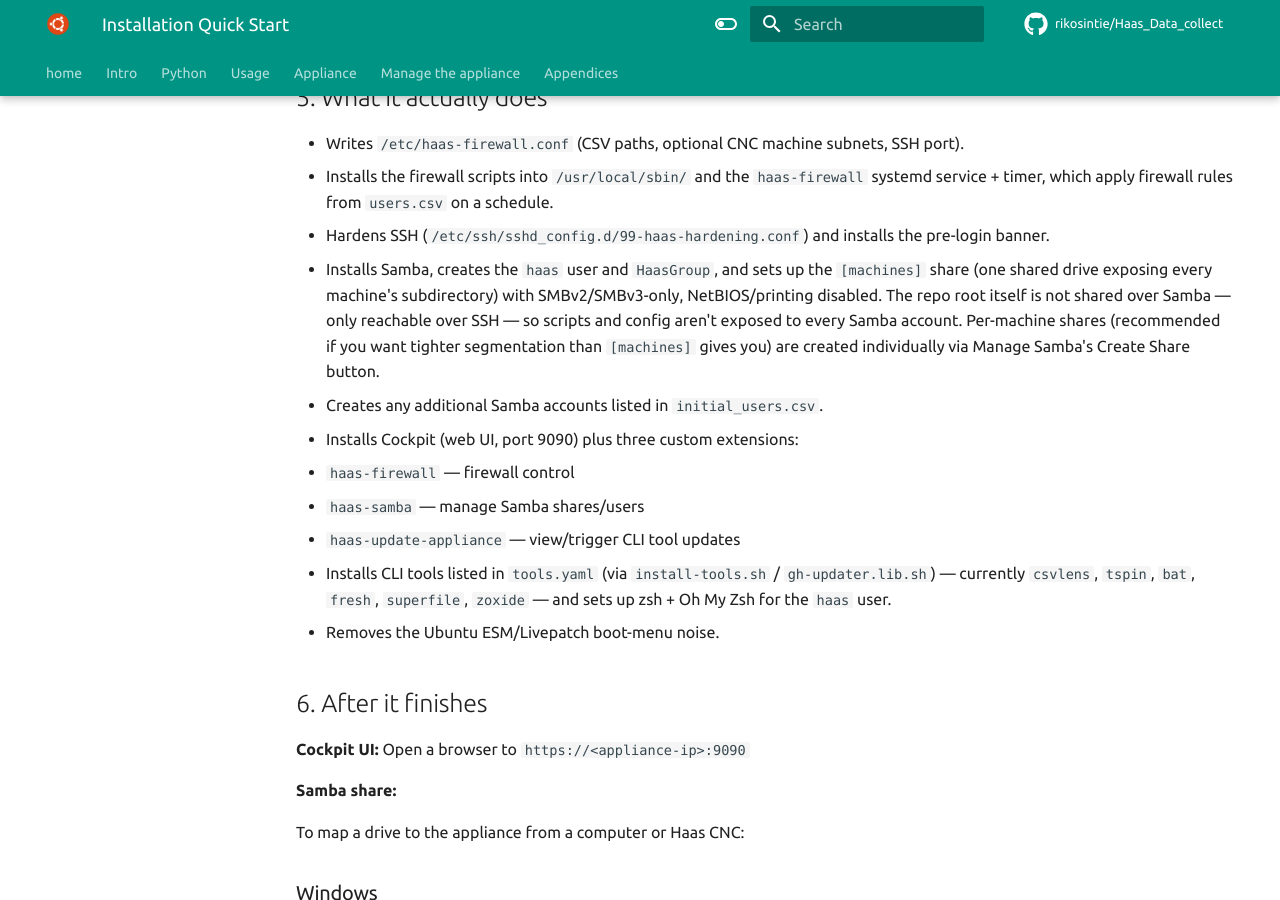
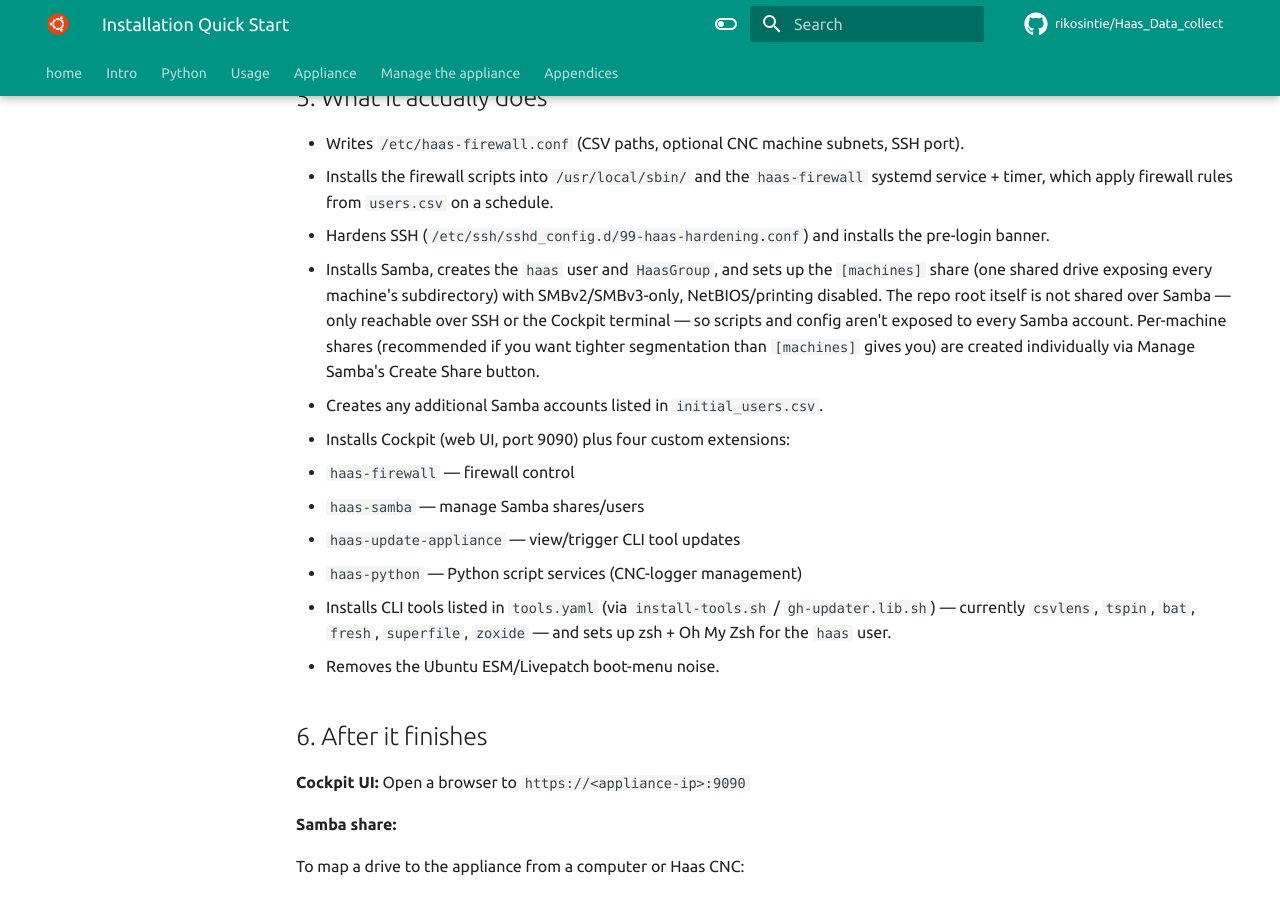
Before and after one commit to rikosintie/Haas_Data_collect, an MkDocs documentation site: the page built from docs/INSTALL_QUICKSTART.md, in a window 1280 px wide and 900 px high, scrolled down 993 px. Built offline with MkDocs 1.6.1 and Material for MkDocs 9.7.7, drawn with Linux system fonts in a browser that asks for light colours; some web fonts are replaced; comment, search, counter and statistics services are not loaded; some of the changed text lies outside the part shown.

Commit message:
Git Title: docs/INSTALL_QUICKSTART.md: Formatting
Git Description:

1. Is INSTALL_QUICKSTART.md in the mkdocs nav? No — confirmed via mkdocs
build's own "not included in nav" listing and a direct grep of mkdocs.yml.
It's only reachable by direct URL, not linked from the site menu. Want me
to add it to the nav (and if so, where — top-level, or under a section)?
2. "over SSH" → "over SSH or the Cockpit terminal" — done, that's a genuinely
real second access path.
3. "three custom extensions" → "four" — confirmed haas-python was missing from the list; added it.
4. "prints out the Haas aliases to the screen" — didn't add this one.
Checked haas-install.sh directly and it doesn't print the alias list at all
 — that "Haas Commands" banner only shows up via the MOTD script (99-custom-function.sh)
 on subsequent logins, not as something the installer itself does at completion.
 Adding it to the "what it actually does" list would've been inaccurate.
 Let me know if you'd like a note about the MOTD banner added somewhere more appropriate instead.
5. hostname lookups gotcha — rewrite, not remove. A hand-edited smb.conf
or restored old backup could still reintroduce the slow behavior, so the
gotcha itself is still worth keeping. What needed fixing was the verification
advice: it now correctly says to use testparm -v | grep -i "hostname lookups"
instead of implying testparm -s would show it — we know from last night
that -s never shows a setting that matches Samba's own default, so the
old wording would've sent someone chasing a false alarm.

While in the file, also fixed a genuine duplicate bullet
(the "reboot required" line was repeated twice back to back) and two small
typos on the install-summary line (repo_dir> missing its <, a double space).
Added a cross-link from the install-summary bullet to yesterday's new
Install Summary Cockpit button doc, since it's directly relevant.

```diff
--- a/docs/INSTALL_QUICKSTART.md
+++ b/docs/INSTALL_QUICKSTART.md
@@ -50,16 +50,18 @@
 - Installs Samba, creates the `haas` user and `HaasGroup`, and sets up the
   `[machines]` share (one shared drive exposing every machine's
   subdirectory) with SMBv2/SMBv3-only, NetBIOS/printing disabled. The repo
-  root itself is not shared over Samba — only reachable over SSH — so
-  scripts and config aren't exposed to every Samba account. Per-machine
+  root itself is not shared over Samba — only reachable over SSH or the
+  Cockpit terminal — so scripts and config aren't exposed to every Samba
+  account. Per-machine
   shares (recommended if you want tighter segmentation than `[machines]`
   gives you) are created individually via Manage Samba's Create Share
   button.
 - Creates any additional Samba accounts listed in `initial_users.csv`.
-- Installs Cockpit (web UI, port 9090) plus three custom extensions:
+- Installs Cockpit (web UI, port 9090) plus four custom extensions:
   - `haas-firewall` — firewall control
   - `haas-samba` — manage Samba shares/users
   - `haas-update-appliance` — view/trigger CLI tool updates
+  - `haas-python` — Python script services (CNC-logger management)
 - Installs CLI tools listed in `tools.yaml` (via `install-tools.sh` /
   `gh-updater.lib.sh`) — currently `csvlens`, `tspin`, `bat`, `fresh`,
   `superfile`, `zoxide` — and sets up zsh + Oh My Zsh for the `haas` user.
@@ -139,11 +141,10 @@
 !!! warning "Common Gotchas on Haas NGC"
     - **Case Sensitivity:** SMB share names can be picky depending on the NGC software release. Ensure the share name (e.g. `machines`) matches the exact capitalization defined in `smb.conf`.
     - **Path Traversal:** Do not add slashes to the share name (use `machines`, not `/machines` or `\\<appliance-ip>\machines`). The control appends the IP and slash automatically.
-    - **Network Speed / Delays:** `haas-install.sh` sets `hostname lookups = No` in `smb.conf` by default, since machine tools are essentially never in DNS on a real shop network — without it, every connection triggers a reverse DNS lookup that times out and makes **[LIST PROGRAM]** noticeably slow. If you hand-edited `smb.conf` (or restored an older backup) and see this slowness again, verify that setting is still present under `[global]`.
+    - **Network Speed / Delays:** `haas-install.sh` sets `hostname lookups = No` in `smb.conf` by default, since machine tools are essentially never in DNS on a real shop network — without it, every connection triggers a reverse DNS lookup that times out and makes **[LIST PROGRAM]** noticeably slow. If you hand-edited `smb.conf` (or restored an older backup) and see this slowness again, confirm the *effective* setting with `testparm -v | grep -i "hostname lookups"` — it should print `No`. Don't use plain `testparm -s` to check this one: it only lists settings that differ from Samba's own compiled default, and `No` already *is* that default, so `-s` won't show it either way, whether it's genuinely set or not.
 ---
 
-- A full summary (paths, current UFW rules, zoxide entries) is printed at the very end. Save the onscreen summary before you close the SSH session, since the terminal output itself is gone once you disconnect. The `haas-install-summary.txt` file is saved to `repo_dir>/haas-install-summary.txt`. The  `haas-install-summary.txt` file is permanent.
-- If the installer reports a reboot is required, reboot before relying on the firewall service using `sudo reboot now`.
+- A full summary (paths, current UFW rules, zoxide entries) is printed at the very end. Save the onscreen summary before you close the SSH session, since the terminal output itself is gone once you disconnect. The `haas-install-summary.txt` file is saved to `<repo_dir>/haas-install-summary.txt`. The `haas-install-summary.txt` file is permanent — see [Install Summary](manage_the_appliance/updates.md#install-summary) to view it from Cockpit later.
 - If the installer reports a reboot is required, reboot before relying on
   the firewall service using `sudo reboot now`.
 
```
